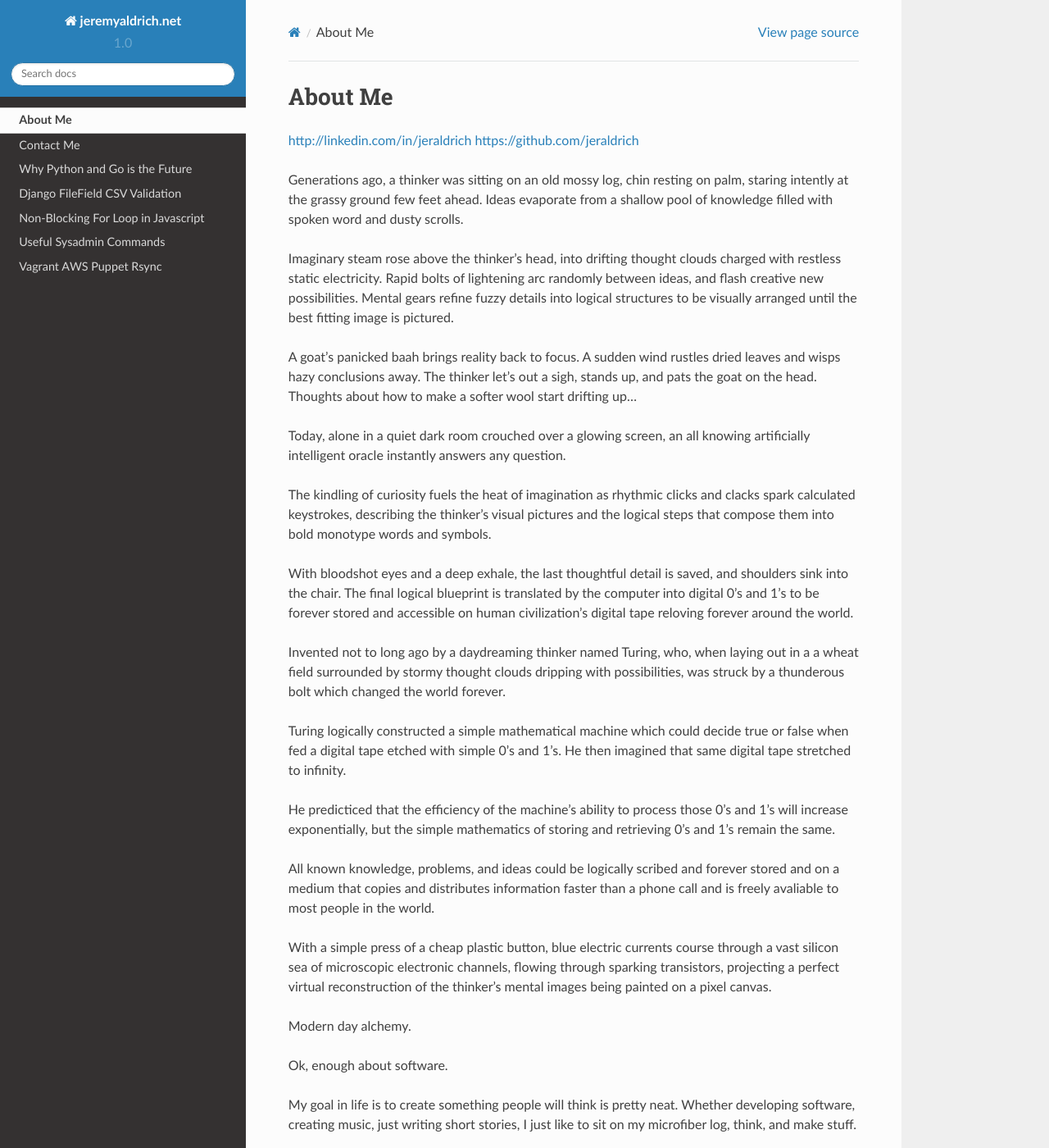
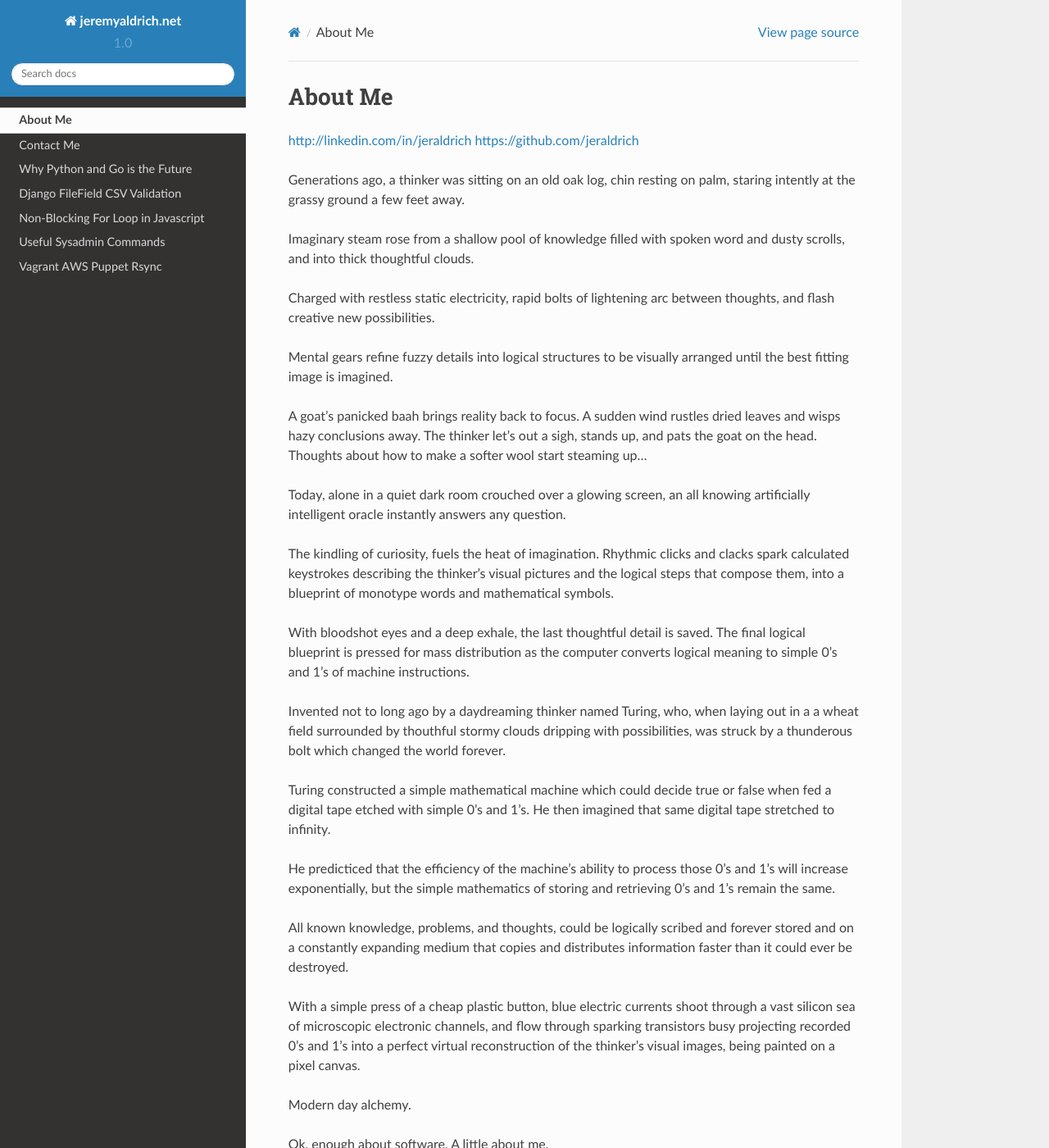
Before and after one commit to jeraldrich/blog, a Sphinx documentation site: the page built from docs/about_me.rst, in a window 1280 px wide and 1400 px high. Shown: the whole window at 82% size. Built offline with Sphinx 7.4.7 and the Read the Docs theme 2.0.0, drawn with Linux system fonts in a browser that asks for light colours; some of the changed text lies outside the part shown.

Commit message:
quick update

```diff
--- a/docs/about_me.rst
+++ b/docs/about_me.rst
@@ -4,41 +4,45 @@ http://linkedin.com/in/jeraldrich
 https://github.com/jeraldrich
 
 
-Generations ago, a thinker was sitting on an old mossy log, chin resting on palm, staring intently at the grassy ground few feet ahead. Ideas evaporate from a shallow pool of knowledge filled with spoken word and dusty scrolls.
+Generations ago, a thinker was sitting on an old oak log, chin resting on palm, staring intently at the grassy ground a few feet away.
 
-Imaginary steam rose above the thinker's head, into drifting thought clouds charged with restless static electricity. Rapid bolts of lightening arc randomly between ideas, and flash creative new possibilities. Mental gears refine fuzzy details into logical structures to be visually arranged until the best fitting image is pictured.
+Imaginary steam rose from a shallow pool of knowledge filled with spoken word and dusty scrolls, and into thick thoughtful clouds.
 
-A goat’s panicked baah brings reality back to focus. A sudden wind rustles dried leaves and wisps hazy conclusions away. The thinker let’s out a sigh, stands up, and pats the goat on the head. Thoughts about how to make a softer wool start drifting up...
+Charged with restless static electricity, rapid bolts of lightening arc between thoughts, and flash creative new possibilities.
+
+Mental gears refine fuzzy details into logical structures to be visually arranged until the best fitting image is imagined.
+
+A goat’s panicked baah brings reality back to focus. A sudden wind rustles dried leaves and wisps hazy conclusions away. The thinker let’s out a sigh, stands up, and pats the goat on the head. Thoughts about how to make a softer wool start steaming up...
 
 
 Today, alone in a quiet dark room crouched over a glowing screen, an all knowing artificially intelligent oracle instantly answers any question.
 
-The kindling of curiosity fuels the heat of imagination as rhythmic clicks and clacks spark calculated keystrokes, describing the thinker’s visual pictures and the logical steps that compose them into bold monotype words and symbols.
+The kindling of curiosity, fuels the heat of imagination. Rhythmic clicks and clacks spark calculated keystrokes describing the thinker’s visual pictures and the logical steps that compose them, into a blueprint of monotype words and mathematical symbols.
 
-With bloodshot eyes and a deep exhale, the last thoughtful detail is saved, and shoulders sink into the chair. The final logical blueprint is translated by the computer into digital 0's and 1's to be forever stored and accessible on human civilization's digital tape reloving forever around the world.
+With bloodshot eyes and a deep exhale, the last thoughtful detail is saved. The final logical blueprint is pressed for mass distribution as the computer converts logical meaning to simple 0's and 1's of machine instructions.
 
-Invented not to long ago by a daydreaming thinker named Turing, who, when laying out in a a wheat field surrounded by stormy thought clouds dripping with possibilities, was struck by a thunderous bolt which changed the world forever.
+Invented not to long ago by a daydreaming thinker named Turing, who, when laying out in a a wheat field surrounded by thouthful stormy clouds dripping with possibilities, was struck by a thunderous bolt which changed the world forever.
 
-Turing logically constructed a simple mathematical machine which could decide true or false when fed a digital tape etched with simple 0’s and 1’s. He then imagined that same digital tape stretched to infinity.
+Turing constructed a simple mathematical machine which could decide true or false when fed a digital tape etched with simple 0’s and 1’s. He then imagined that same digital tape stretched to infinity.
 
 He predicticed that the efficiency of the machine’s ability to process those 0’s and 1’s will increase exponentially, but the simple mathematics of storing and retrieving 0’s and 1’s remain the same.
 
-All known knowledge, problems, and ideas could be logically scribed and forever stored and on a medium that copies and distributes information faster than a phone call and is freely avaliable to most people in the world.
+All known knowledge, problems, and thoughts, could be logically scribed and forever stored and on a constantly expanding medium that copies and distributes information faster than it could ever be destroyed.
 
-With a simple press of a cheap plastic button, blue electric currents course through a vast silicon sea of microscopic electronic channels, flowing through sparking transistors, projecting a perfect virtual reconstruction of the thinker's mental images being painted on a pixel canvas.
+With a simple press of a cheap plastic button, blue electric currents shoot through a vast silicon sea of microscopic electronic channels, and flow through sparking transistors busy projecting recorded 0's and 1's into a perfect virtual reconstruction of the thinker's visual images, being painted on a pixel canvas.
 
 Modern day alchemy.
 
-Ok, enough about software.
+Ok, enough about software. A little about me.
 
-My goal in life is to create something people will think is pretty neat. Whether developing software, creating music, just writing short stories, I just like to sit on my microfiber log, think, and make stuff.
+My goal in life is to create something people will think is pretty neat. Whether developing software, creating music, or just writing short stories, I just like to sit on my microfiber log, think, and make stuff.
 
-I’m also pretty into Music Theory. I’ll compose orchestral space music about every few months or so. It’s a pretty fun hobby, but getting the ‘next step’ of really improving my sound involves buying virtual instruments that are really expensive.
+I’m also pretty into Music Theory. I’ll compose orchestral space music about every few months or so. It’s a pretty fun hobby, but getting the ‘next step’ of really improving my sound involves buying virtual instruments that are really expensive. I'm not - that - into space music.
 
-If I ever invent a bot that correctly predicts all future sporting bets, I’ll first jump into a swimming pool full of gold cast dogecoin. Once I recover from the concussion, then buy a bunch of fancy stuff and try composing film soundtracks.
-
-If you Ambient Electronic, you may like some of my tracks: https://soundcloud.com/milkysway/sets/adventures-in-hyperspace
+If you like Ambient Electronic, check out some of my tracks: https://soundcloud.com/milkysway/sets/adventures-in-hyperspace
 
 Other than that, I’m probably out jogging (Dwight: if you want to WIN like a champ, you got to FUEL like a champ *chugs two syrupy powergels……AUUAUUUGH*), or watching documentaries. I love a good documentary. Save the gorillas.
 
 Anyways, hopefully this gives you an idea of what I’m like, and we can become buds.
+
+Feel free to email at jeremy@jeremyaldrich.net
```
